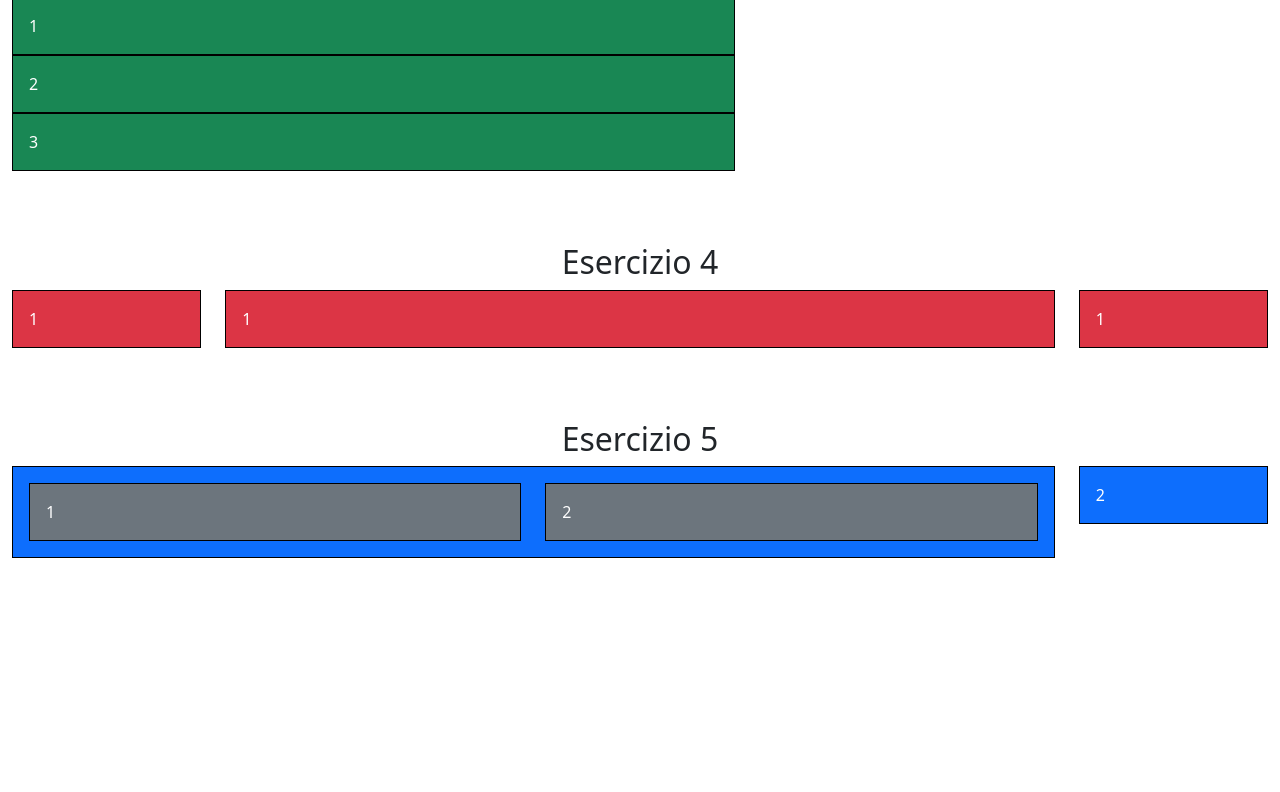
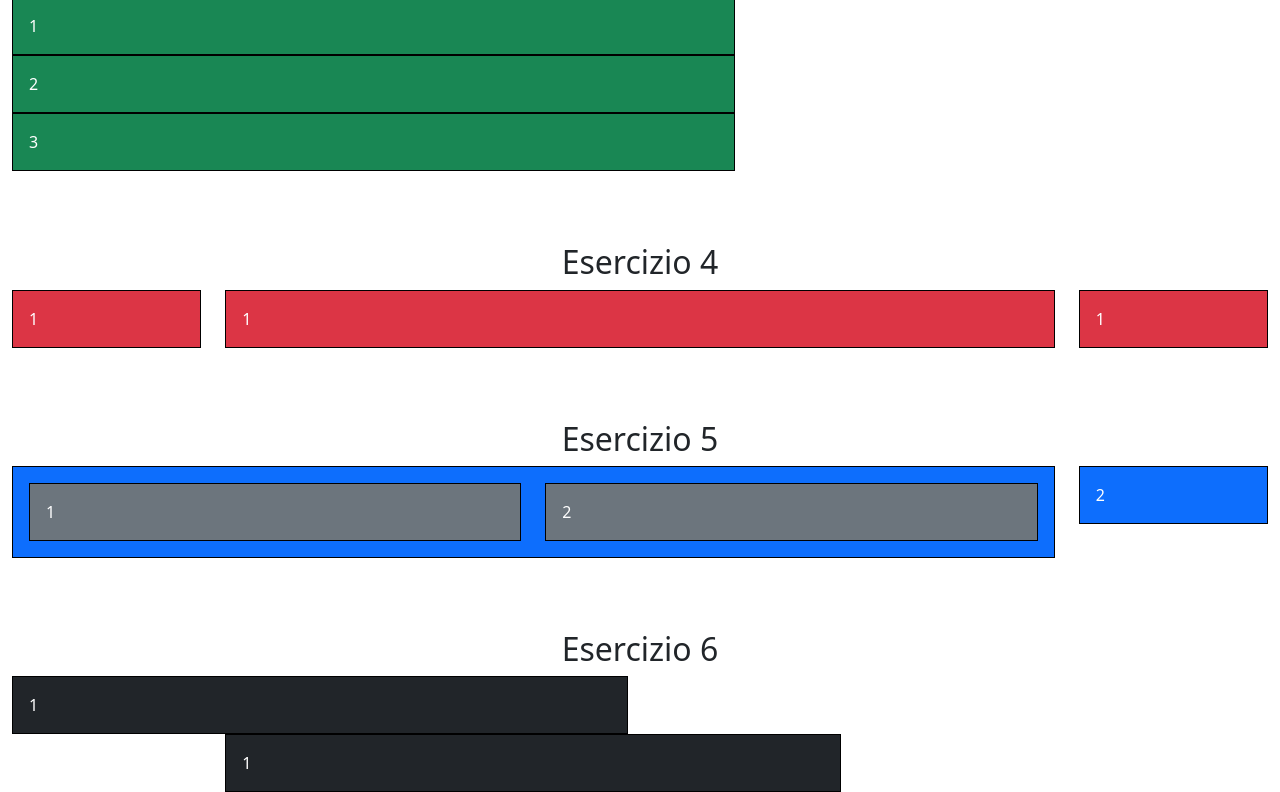
Before and after one commit to Asura0107/U2-W2-D1, a plain HTML site: page index.html in a window 1280 px wide. Shown: the part 820-1612 px from the top of the page. Before the commit the page ends 1378 px from the top, so only its background shows below. Drawn offline with nearby package versions, Linux system fonts and the light colour scheme.

Commit message:
U2-W2-D1-bootstrap

```diff
--- a/index.html
+++ b/index.html
@@ -169,5 +169,19 @@
         </div>
       </div>
     </div>
+    <br />
+    <br />
+    <br />
+    <div class="container-fluid">
+      <h2>Esercizio 6</h2>
+      <div class="row">
+        <div class="col-lg-6">
+          <div class="bg-dark text-white p-md-3 border border-black">1</div>
+        </div>
+        <div class="col-lg-6 offset-lg-2">
+          <div class="bg-dark text-white p-md-3 border border-black">1</div>
+        </div>
+      </div>
+    </div>
   </body>
 </html>
```
